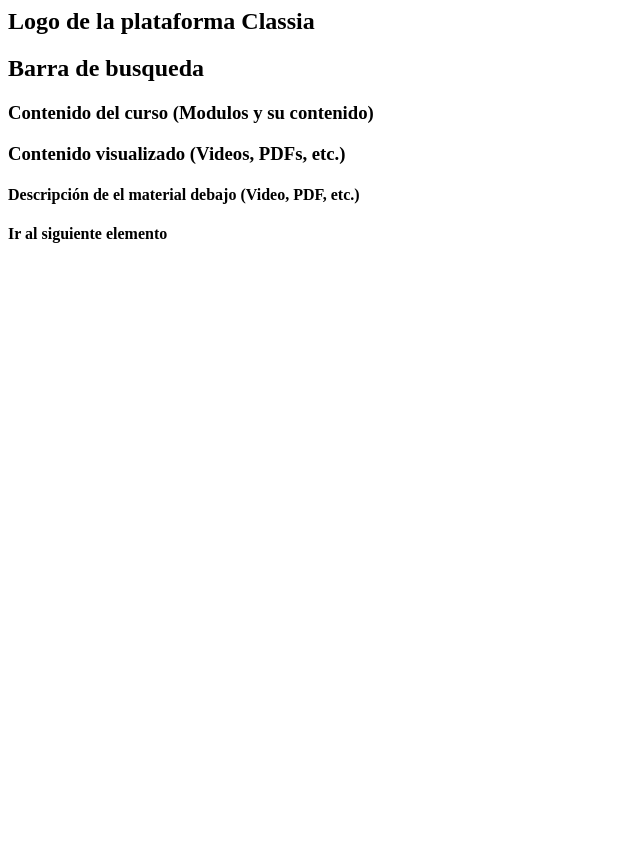
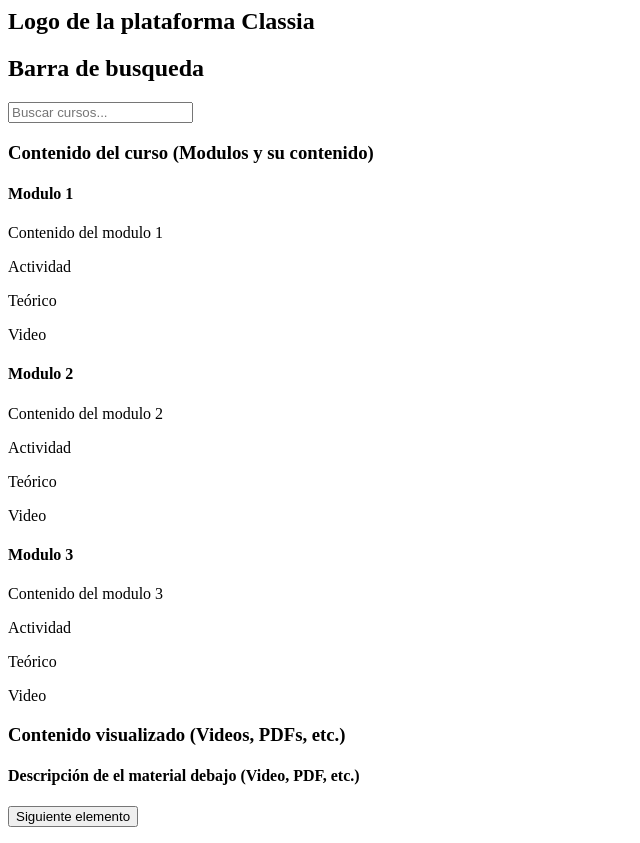
Before and after one commit to Matiuz06/Proyecto-Desarrollo-Web, a website: page html/pantalla_curso.html in a window 1280 px wide. Shown: the whole page, without its empty margins (0-640 px from the left). Before the commit the page ends 800 px from the top, so only its background shows below. Drawn offline with Linux system fonts and the light colour scheme.

Commit message:
Merge branch 'main' of https://github.com/Matiuz06/Proyecto-Desarrollo-Web
fix: fixing things

```diff
--- a/html/pantalla_curso.html
+++ b/html/pantalla_curso.html
@@ -6,16 +6,33 @@
 </head>
 <body>
 
+
     <p>
         <h2>Logo de la plataforma Classia</h2>
     </p>
 
     <p>
         <h2>Barra de busqueda</h2>
+        <input type="text" placeholder="Buscar cursos...">
     </p>
 
     <p>
     <h3>Contenido del curso (Modulos y su contenido)</h3>
+        <h4>Modulo 1</h4>
+        <p>Contenido del modulo 1</p>
+            <p>Actividad</p>
+            <p>Teórico</p>
+            <p>Video</p>
+        <h4>Modulo 2</h4>
+        <p>Contenido del modulo 2</p>
+            <p>Actividad</p>
+            <p>Teórico</p>
+            <p>Video</p>
+        <h4>Modulo 3</h4>
+        <p>Contenido del modulo 3</p>
+            <p>Actividad</p>
+            <p>Teórico</p>
+            <p>Video</p>
     </p>
 
     <p>
@@ -27,7 +44,7 @@
     </p>
 
     <p>
-        <h4>Ir al siguiente elemento</h4>
+        <input type="button" value="Siguiente elemento">
     </p>
 
 </body>
```
